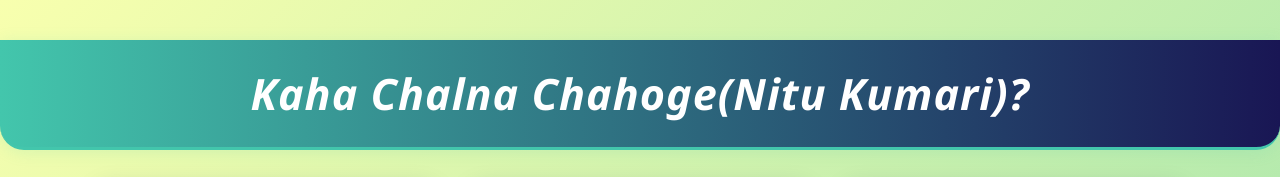
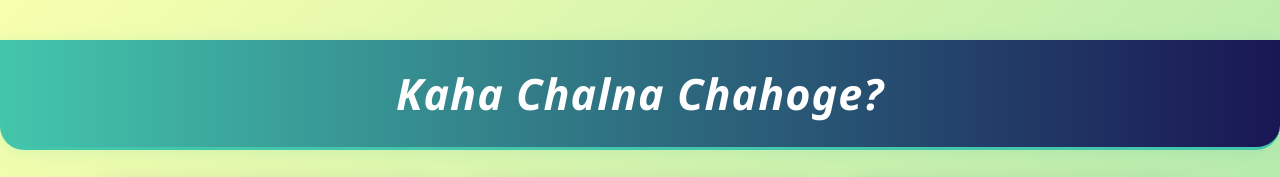
Before and after one commit to Priyanshu23-05-2003/OGs, a plain HTML site: page index.html in a window 1280 px wide. Shown: the top 177 px of the page. Drawn offline with Linux system fonts and the light colour scheme; grey boxes are pictures that could not be loaded.

Commit message:
Update index.html

```diff
--- a/index.html
+++ b/index.html
@@ -10,7 +10,7 @@
 
 <body>
     <h1 class="main-title">
-        Kaha Chalna Chahoge(Nitu Kumari)?
+        Kaha Chalna Chahoge?
     </h1>
 
     <div class="video-gallery">
```
